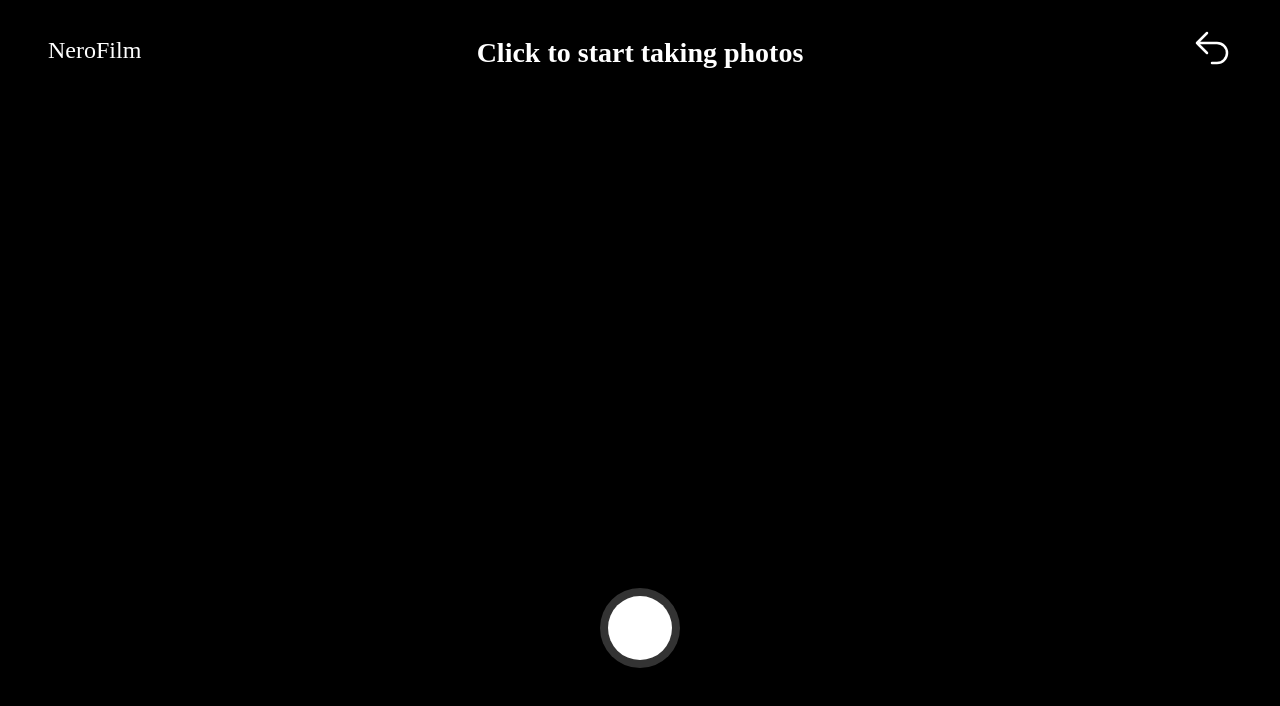
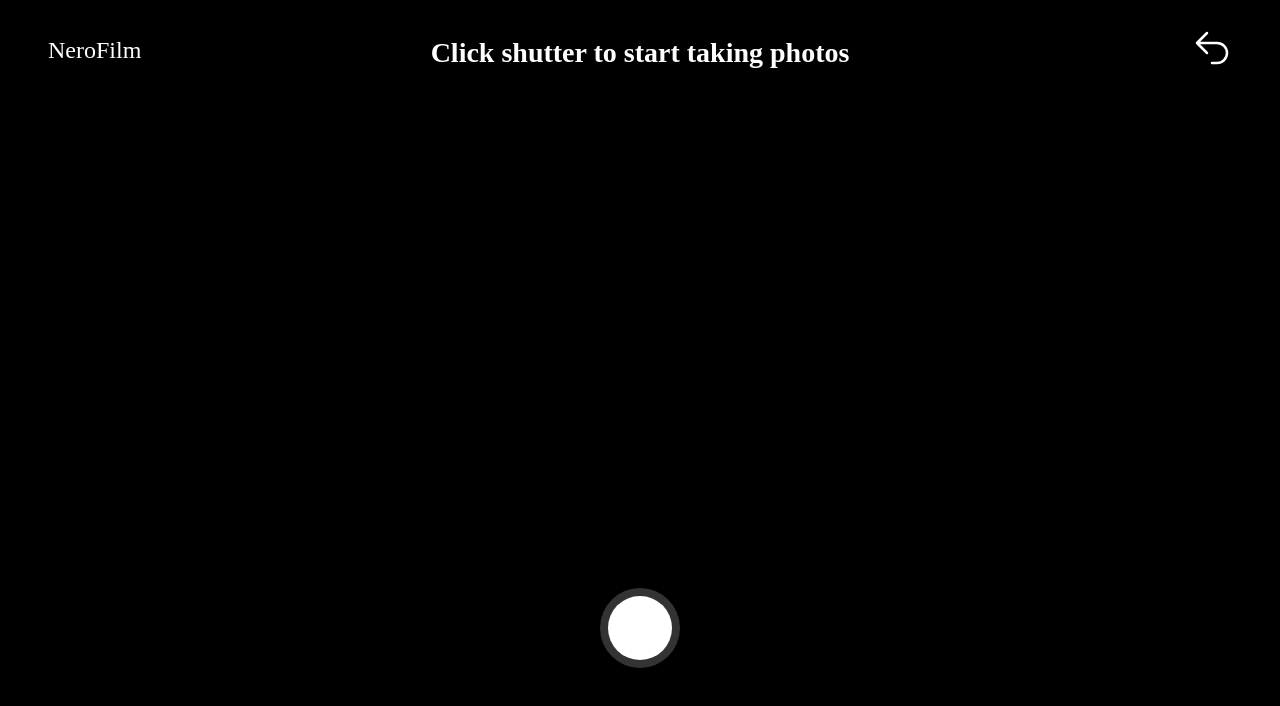
Before and after one commit to NeroFilm/nerofilm, a React (Vite) app: page /#/camera in a window 1280 px wide. Shown: the top 706 px of the page. Built offline with nearby package versions, Linux system fonts and the light colour scheme; no server answers; a web font is replaced by a local one.

Commit message:
updated camera instruction

```diff
--- a/src/pages/Camera/index.jsx
+++ b/src/pages/Camera/index.jsx
@@ -130,7 +130,7 @@ const Camera = () => {
             <div className="all-together">
               {!isShooting ? (
                 <h2 className="camera-instructions">
-                  Click to start taking photos
+                  Click shutter to start taking photos
                 </h2>
               ) : (
                 <h2 className="count-display">{photoCount}/8</h2>
```
